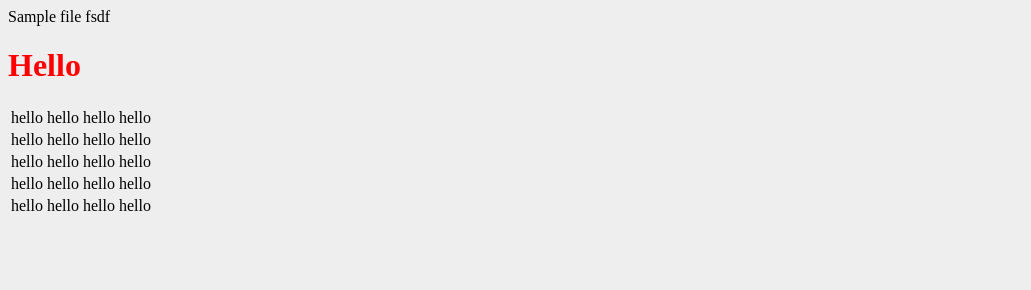
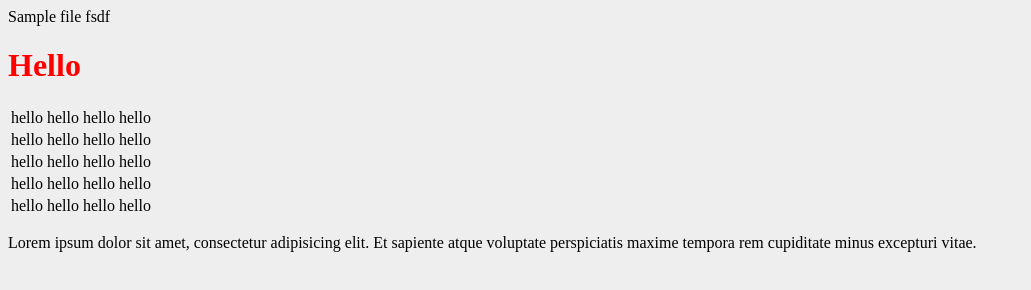
Before and after one commit to praneethweb/pactera, a plain HTML site: page index.html in a window 1280 px wide. Shown: the whole page, without its empty margins (0-1031 px from the left). Drawn offline with Linux system fonts and the light colour scheme; files that its build step writes are made by us from their sources.

Commit message:
Dev1 from local

```diff
--- a/index.html
+++ b/index.html
@@ -40,5 +40,7 @@
             <td>hello</td>
         </tr>
     </table>
+
+    <p>Lorem ipsum dolor sit amet, consectetur adipisicing elit. Et sapiente atque voluptate perspiciatis maxime tempora rem cupiditate minus excepturi vitae.</p>
 </body>
 </html>
```
